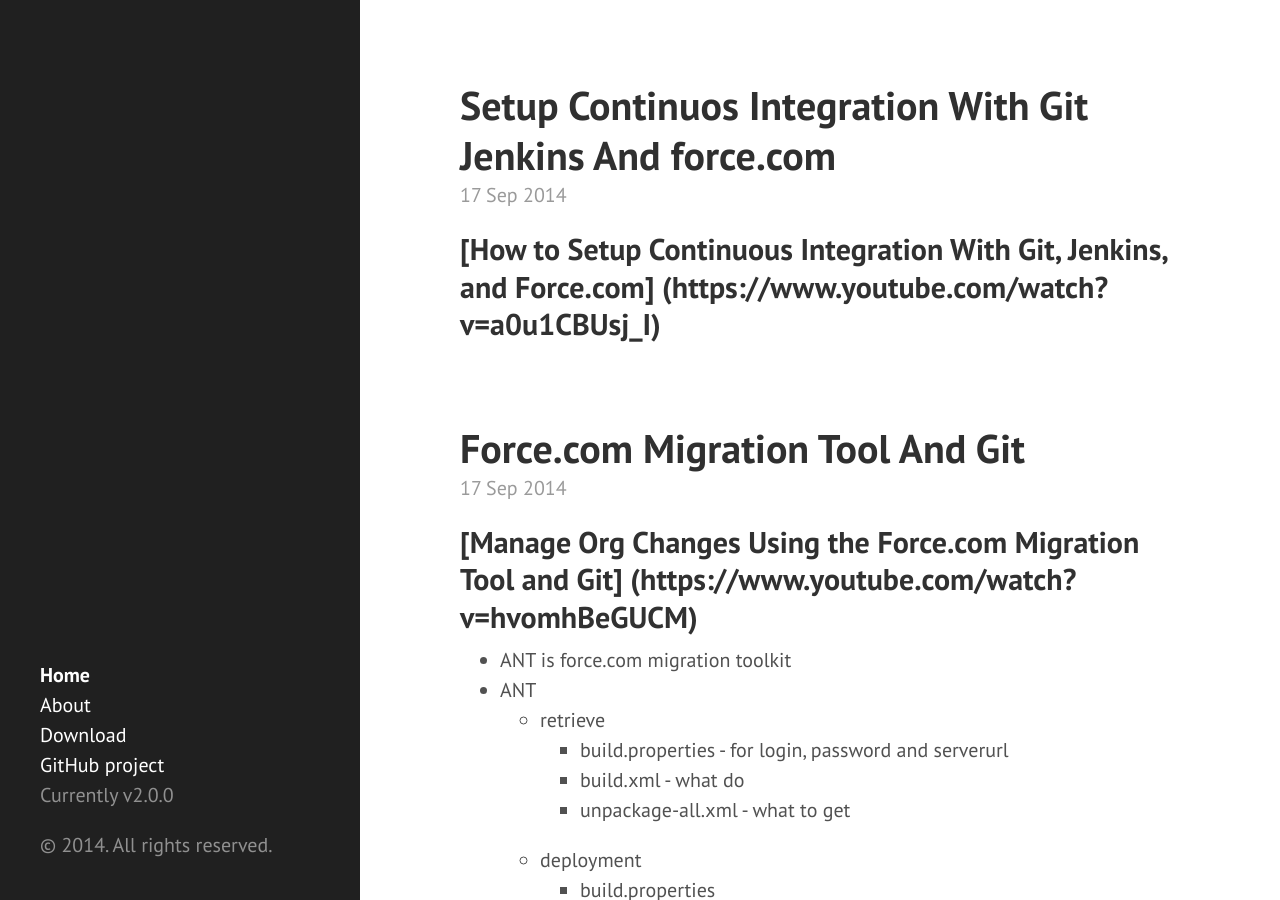
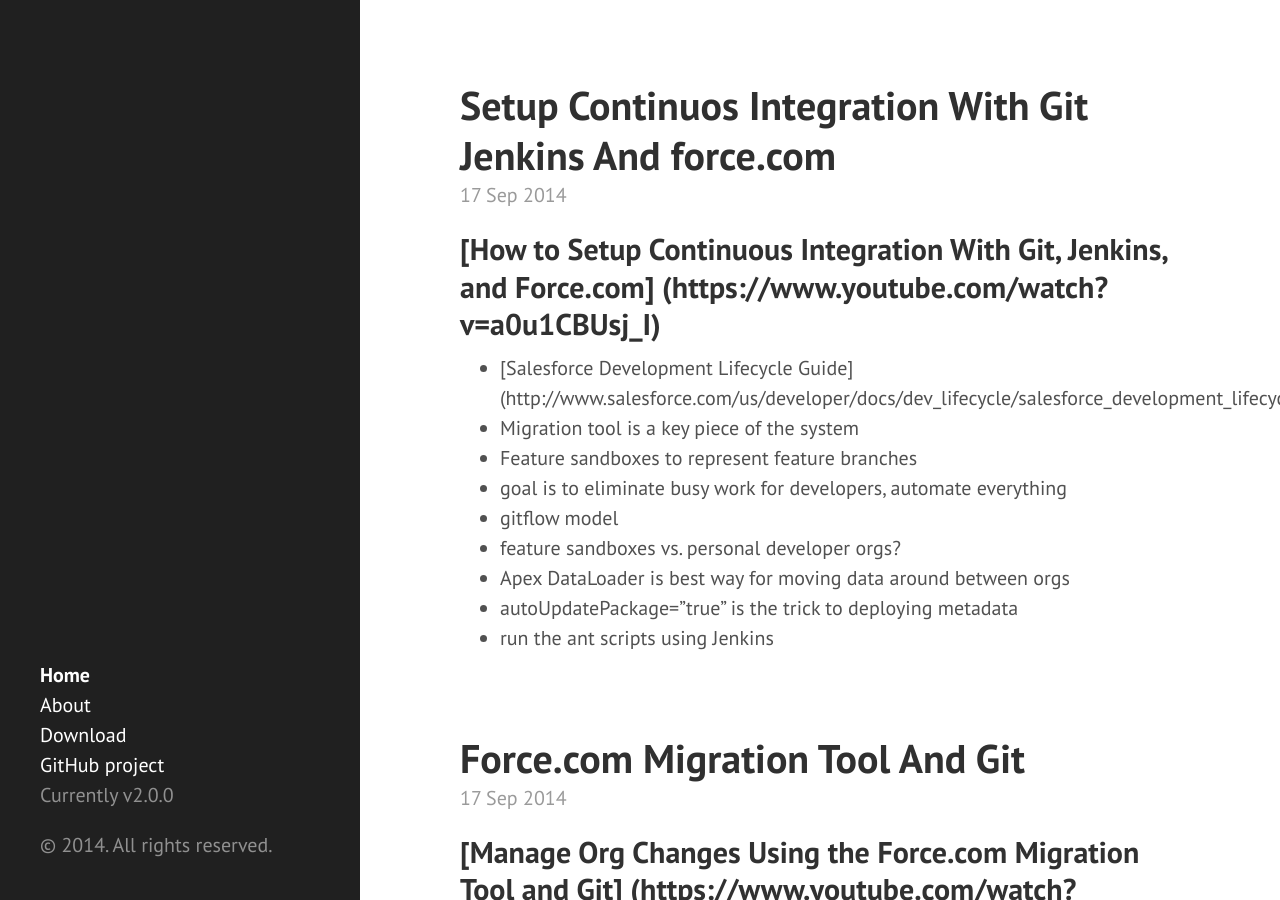
Before and after one commit to eneiand/eneiand.github.io, a Jekyll site: the page built from index.html, in a window 1280 px wide and 900 px high. Built offline with Jekyll 4.4.1, drawn with Linux system fonts in a browser that asks for light colours; Markdown is read by kramdown in place of the engine named in the settings; the list of posts is cut into pages by our own code.

Commit message:
Update 2014-09-17-setup-continuos-integration-with-git-jenkins-and force.com.md

```diff
--- a/_posts/2014-09-17-setup-continuos-integration-with-git-jenkins-and force.com.md
+++ b/_posts/2014-09-17-setup-continuos-integration-with-git-jenkins-and force.com.md
@@ -1 +1,11 @@
 ## [How to Setup Continuous Integration With Git, Jenkins, and Force.com] (https://www.youtube.com/watch?v=a0u1CBUsj_I)
+
+* [Salesforce Development Lifecycle Guide] (http://www.salesforce.com/us/developer/docs/dev_lifecycle/salesforce_development_lifecycle.pdf)
+* Migration tool is a key piece of the system
+* Feature sandboxes to represent feature branches
+* goal is to eliminate busy work for developers, automate everything
+* gitflow model
+* feature sandboxes vs. personal developer orgs?
+* Apex DataLoader is best way for moving data around between orgs
+* autoUpdatePackage="true" is the trick to deploying metadata
+* run the ant scripts using Jenkins
```
